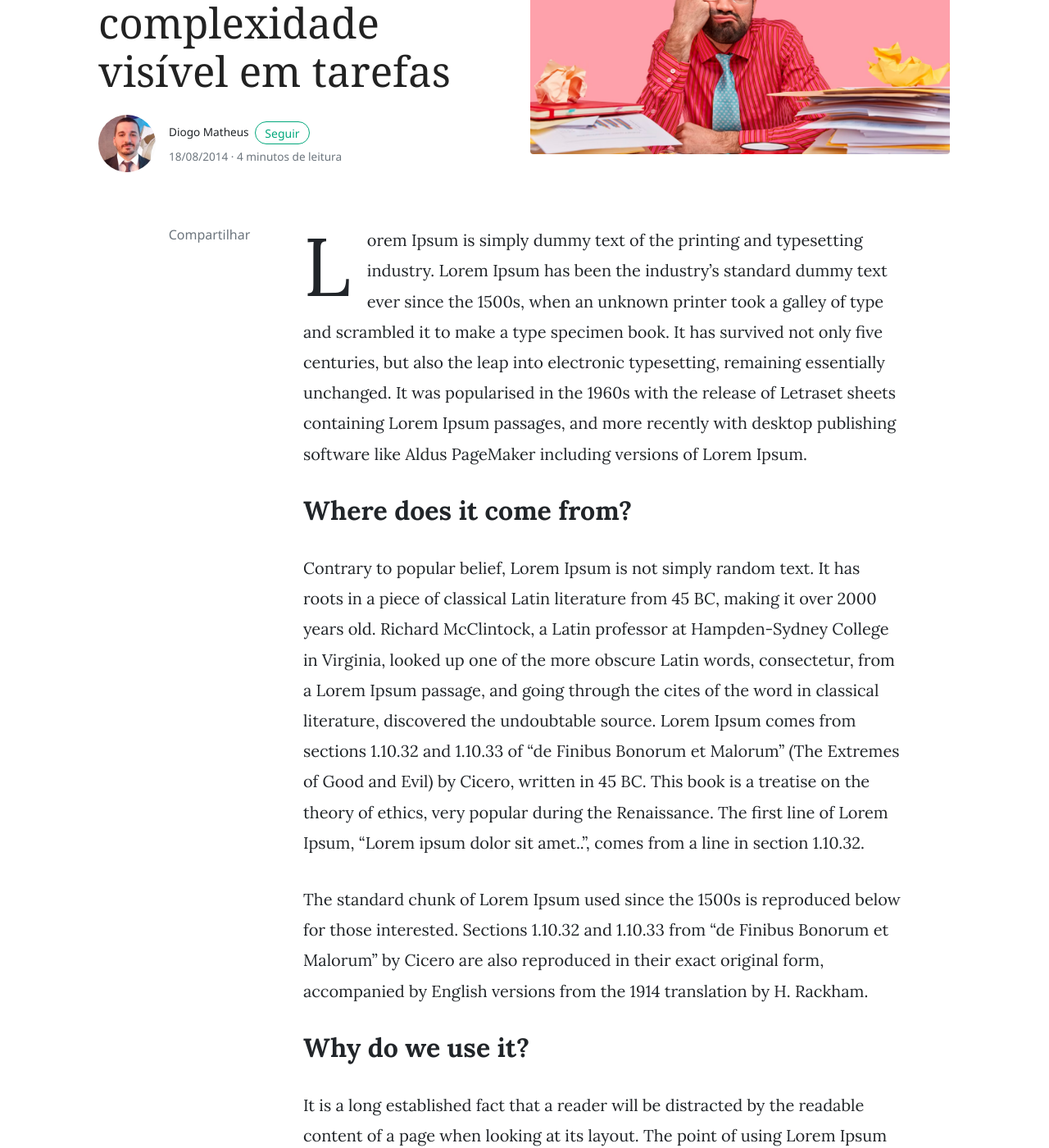
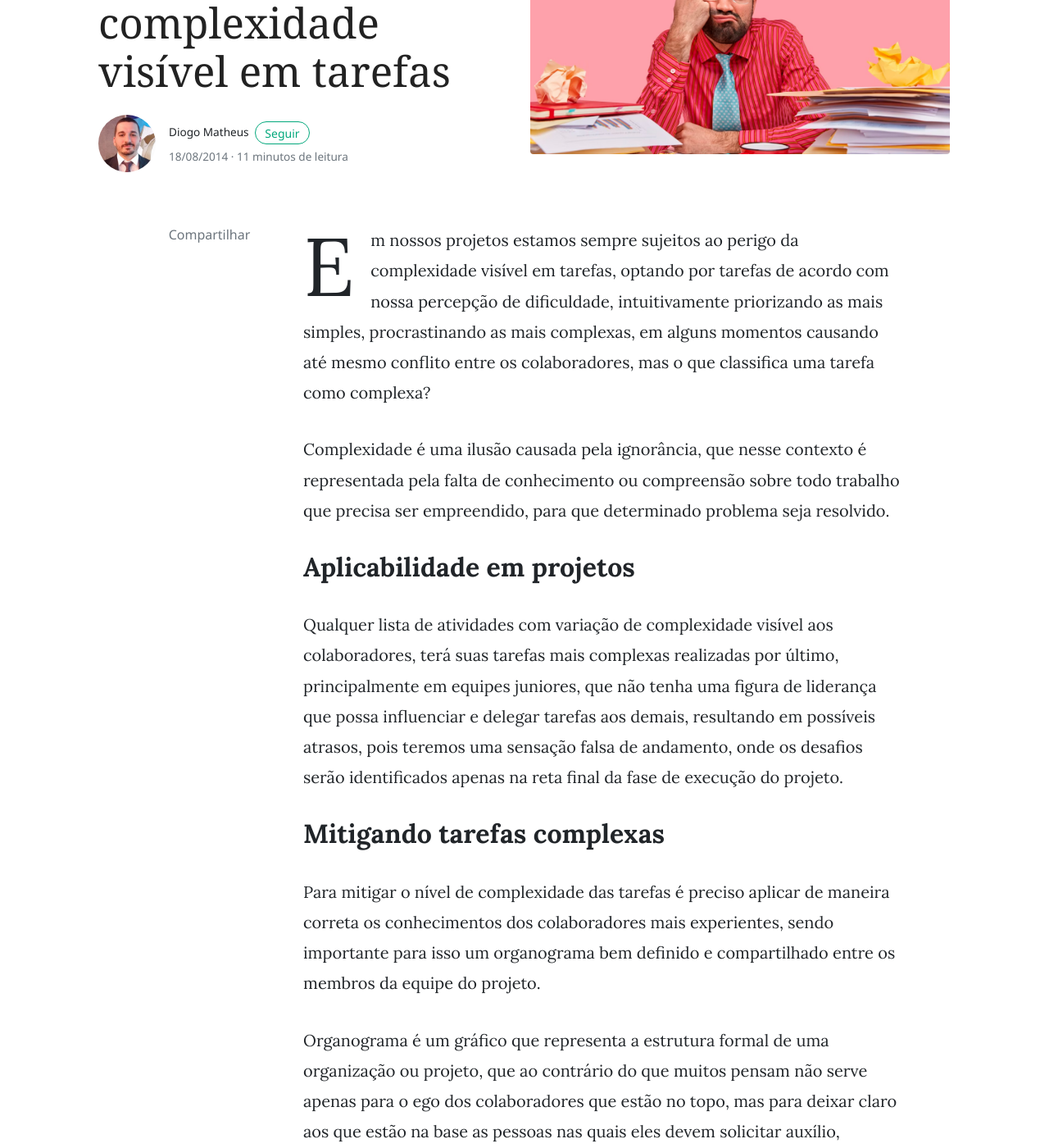
Before and after one commit to diogomatheus/diogomatheus.github.io, a Jekyll site: the page built from _posts/2014-08-18-the-theory-of-visible-complexity-in-tasks.md, in a window 1280 px wide and 1400 px high, scrolled down 226 px. Shown: the whole window at 82% size. Built offline with Jekyll 4.4.1, drawn with Linux system fonts in a browser that asks for light colours; nearby versions of some CDN libraries; comment, search, counter and statistics services are not loaded; some of the changed text lies outside the part shown.

Commit message:
feat: content migration

```diff
--- a/_posts/2014-08-18-the-theory-of-visible-complexity-in-tasks.md
+++ b/_posts/2014-08-18-the-theory-of-visible-complexity-in-tasks.md
@@ -8,14 +8,80 @@ tags: [ "featured" ]
 redirect_from:
   - "/blog/gerenciamento-de-projetos/teoria-da-complexidade-visivel-em-tarefas/"
 ---
-Lorem Ipsum is simply dummy text of the printing and typesetting industry. Lorem Ipsum has been the industry's standard dummy text ever since the 1500s, when an unknown printer took a galley of type and scrambled it to make a type specimen book. It has survived not only five centuries, but also the leap into electronic typesetting, remaining essentially unchanged. It was popularised in the 1960s with the release of Letraset sheets containing Lorem Ipsum passages, and more recently with desktop publishing software like Aldus PageMaker including versions of Lorem Ipsum.
+Em nossos projetos estamos sempre sujeitos ao perigo da complexidade visível em tarefas, optando por tarefas de acordo com nossa percepção de dificuldade, intuitivamente priorizando as mais simples, procrastinando as mais complexas, em alguns momentos causando até mesmo conflito entre os colaboradores, mas o que classifica uma tarefa como complexa?
 
-## Where does it come from?
+Complexidade é uma ilusão causada pela ignorância, que nesse contexto é representada pela falta de conhecimento ou compreensão sobre todo trabalho que precisa ser empreendido, para que determinado problema seja resolvido.
 
-Contrary to popular belief, Lorem Ipsum is not simply random text. It has roots in a piece of classical Latin literature from 45 BC, making it over 2000 years old. Richard McClintock, a Latin professor at Hampden-Sydney College in Virginia, looked up one of the more obscure Latin words, consectetur, from a Lorem Ipsum passage, and going through the cites of the word in classical literature, discovered the undoubtable source. Lorem Ipsum comes from sections 1.10.32 and 1.10.33 of "de Finibus Bonorum et Malorum" (The Extremes of Good and Evil) by Cicero, written in 45 BC. This book is a treatise on the theory of ethics, very popular during the Renaissance. The first line of Lorem Ipsum, "Lorem ipsum dolor sit amet..", comes from a line in section 1.10.32.
+## Aplicabilidade em projetos
 
-The standard chunk of Lorem Ipsum used since the 1500s is reproduced below for those interested. Sections 1.10.32 and 1.10.33 from "de Finibus Bonorum et Malorum" by Cicero are also reproduced in their exact original form, accompanied by English versions from the 1914 translation by H. Rackham.
+Qualquer lista de atividades com variação de complexidade visível aos colaboradores, terá suas tarefas mais complexas realizadas por último, principalmente em equipes juniores, que não tenha uma figura de liderança que possa influenciar e delegar tarefas aos demais, resultando em possíveis atrasos, pois teremos uma sensação falsa de andamento, onde os desafios serão identificados apenas na reta final da fase de execução do projeto.
 
-## Why do we use it?
+## Mitigando tarefas complexas
 
-It is a long established fact that a reader will be distracted by the readable content of a page when looking at its layout. The point of using Lorem Ipsum is that it has a more-or-less normal distribution of letters, as opposed to using 'Content here, content here', making it look like readable English. Many desktop publishing packages and web page editors now use Lorem Ipsum as their default model text, and a search for 'lorem ipsum' will uncover many web sites still in their infancy. Various versions have evolved over the years, sometimes by accident, sometimes on purpose (injected humour and the like).
+Para mitigar o nível de complexidade das tarefas é preciso aplicar de maneira correta os conhecimentos dos colaboradores mais experientes, sendo importante para isso um organograma bem definido e compartilhado entre os membros da equipe do projeto.
+
+Organograma é um gráfico que representa a estrutura formal de uma organização ou projeto, que ao contrário do que muitos pensam não serve apenas para o ego dos colaboradores que estão no topo, mas para deixar claro aos que estão na base as pessoas nas quais eles devem solicitar auxílio, aqueles que são responsáveis direto pelo trabalho que será realizado.
+
+<figure class="figure mx-auto d-block">
+  <img src="{{ '/assets/images/posts/general/2014-08-18-organogram.jpg' | prepend: site.baseurl }}" class="figure-img mx-auto d-block">
+  <figcaption class="figure-caption text-center">Organograma</figcaption>
+</figure>
+
+Na figura é apresentado um organograma visando projeto de software, para mitigar tarefas complexas é preciso respeitar os níveis definidos no organograma, com objetivo de que os colaboradores da base, nesse caso, programadores jr., sejam responsáveis por tarefas direcionadas, sem necessidade de análise.
+
+O quadro abaixo representa um fluxo que utiliza as definições do organograma visto anteriormente, simulando um cenário no qual é solicitado pelo cliente novos relatórios no software em desenvolvimento, resultando em uma cascata de atividades pelo organograma.
+
+<div class="table-responsive">
+  <table class="table table-hover">
+    <thead class="thead-light">
+      <tr>
+        <th scope="col">Ator</th>
+        <th scope="col">Responsabilidade</th>
+      </tr>
+    </thead>
+    <tbody>
+      <tr>
+        <td>Gerente</td>
+        <td>Identificar junto ao cliente que novos relatórios precisam ser criados, delegando essa atividade aos analistas funcionais e técnicos, reforçando o propósito das novas funcionalidades.</td>
+      </tr>
+      <tr>
+        <td>Analista Funcional</td>
+        <td>Especificar funcionalmente os relatórios, organizando as informações junto ao cliente, delegando tarefas menores aos analistas jr., visando compor documentos detalhados.</td>
+      </tr>
+      <tr>
+        <td>Analista Jr.</td>
+        <td>Reunir as informações solicitadas e gerar especificações funcionais, para aprovação do analista funcional.</td>
+      </tr>
+      <tr>
+        <td>Analista Técnico</td>
+        <td>Desenvolver os relatórios, analisando as especificações funcionais, questionando possíveis ambiguidades, realizando planejamento da arquitetura técnica e delegando tarefas aos programadores sr.</td>
+      </tr>
+      <tr>
+        <td>Programador Sr.</td>
+        <td>Implementar os relatórios, seguindo o planejamento técnico realizado pelo analista técnico, delegando tarefas direcionadas aos programadores jr.</td>
+      </tr>
+      <tr>
+        <td>Programador Jr.</td>
+        <td>Implementar as tarefas solicitadas pelos programadores sr., visando atingir resultados coletivos para conclusão dos relatórios.</td>
+      </tr>
+    </tbody>
+  </table>
+</div>
+
+Para que esse fluxo de trabalho seja estabelecido, é preciso implantar uma cultura de liderança, demonstrando aos colaboradores que saber orientar é tão importante quanto saber realizar as atividades, exigindo mais trabalho coletivo e menos individualismo na execução dos projetos.
+
+## Metodologias Ágeis
+
+Metodologias ágeis disponibilizam papéis de liderança, no Scrum temos o scrummaster, que deve conduzir ritos e garantir que o time esteja seguindo os princípios e ritos corretamente. O time participa da divisão das estórias junto ao scrummaster, sugerindo tarefas reduzidas para resolver problemas complexos, priorizando e definindo o nível de dificuldade de cada tarefa.
+
+Em determinados momentos, pode ser que o scrummaster tenha de delegar tarefas que escaparam da ordenação desejada, impedindo que outras tarefas sejam realizadas, isso pode representar um conflito com o princípio de autogestão, mas acredito que seja apenas uma das possíveis interpretações dessa situação, uma vez que determinadas metodologias oferecem princípios e ritos, mas deixam diversas situações em aberto, para que cada equipe encontre sua maneira de trabalhar, qualquer falha na divisão das estórias, pode resultar nesse tipo de situação.
+
+## Influência do caos na formação de líderes
+
+O caos pode frustrar muitas pessoas, mas não existe melhor momento para quem se sente pronto para contribuir mais, seja sinalizando perigos, analisando, delegando ou executando tarefas, visando resolver problemas, principalmente problemas compartilhados, leia-se problemas que afetam mais de uma área da organização. Não é à toa que os gerentes simulam ambientes de caos criativo sempre que possível, aumentando o nível de comprometimento e sensação de desconforto de seus funcionários, para que os resultados sejam alcançados.
+
+Em ambientes caóticos, surgem novas lideranças, colaboradores preocupados em desempenhar sempre um bom trabalho, identificando e resolvendo problemas, na segunda guerra mundial, diversos líderes tiveram participação na primeira guerra, demonstrando seus talentos, falhando e obtendo sucesso em determinadas iniciativas, mas sempre tentando oferecer soluções, fugindo da omissão, mesmo que na teoria algumas dessas tarefas estivessem fora de suas obrigações.
+
+## Conclusão
+
+Delegar tarefas não é trivial, mas deveria ser, é o que justifica um modelo hierárquico nas empresas e projetos, mas infelizmente muitos acreditam que delegar é o mesmo que se livrar do problema, repassar determinada preocupação para outro colaborador e simplesmente cobrar resultados, o que sem dúvida é um erro, para delegar é preciso mitigar, decompor e compartilhar, visando obter resultados coletivos, que possibilite aos colaboradores de nível mais elevado participar de mais tarefas, enquanto os colaboradores da base executam atividades já direcionadas e analisadas.
```
Also changed, not shown: _posts/2014-06-30-cake-recipe-generation.md (+22 -6 lines), assets/images/posts/general/2014-08-18-organogram.jpg (added).
